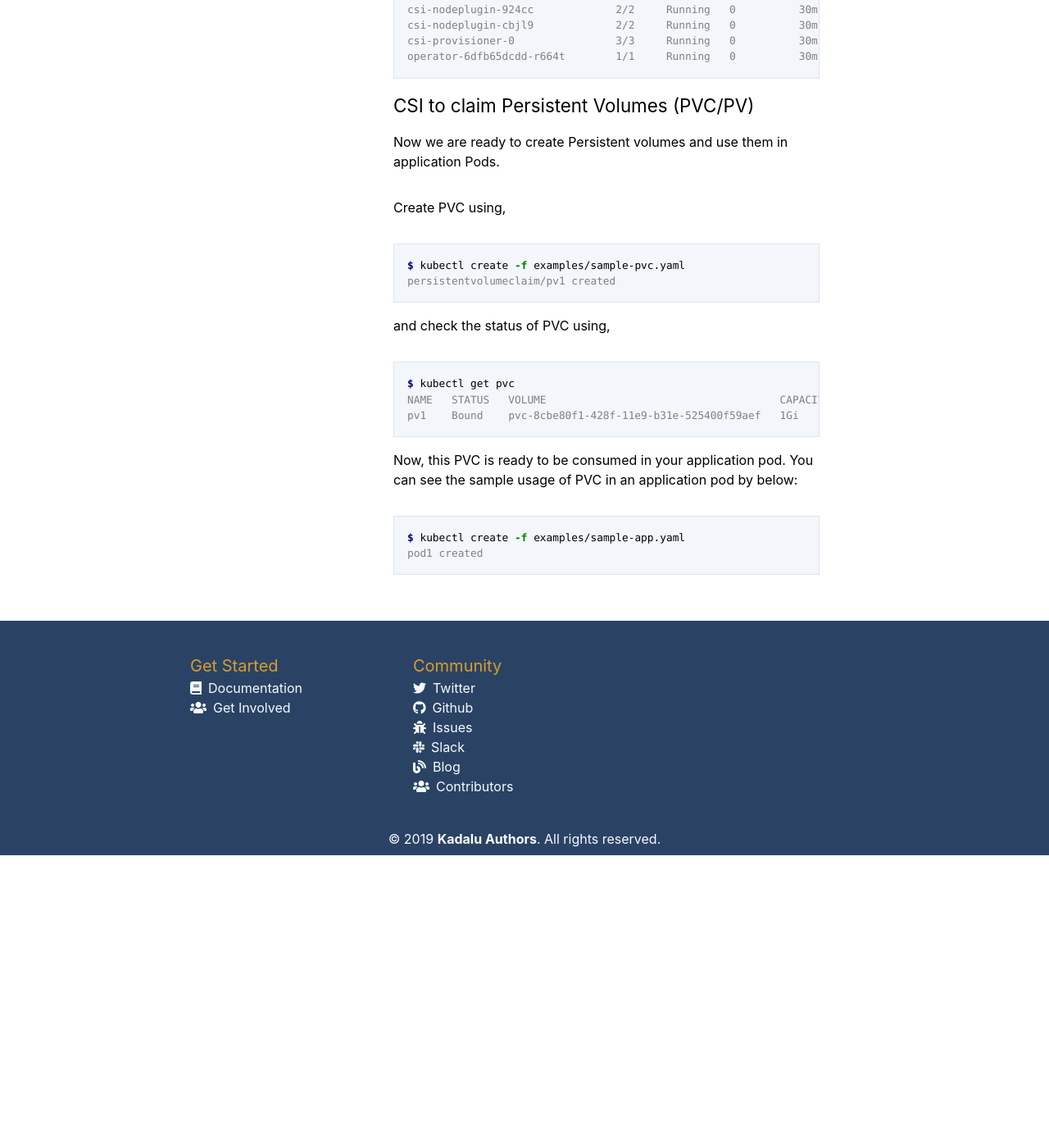
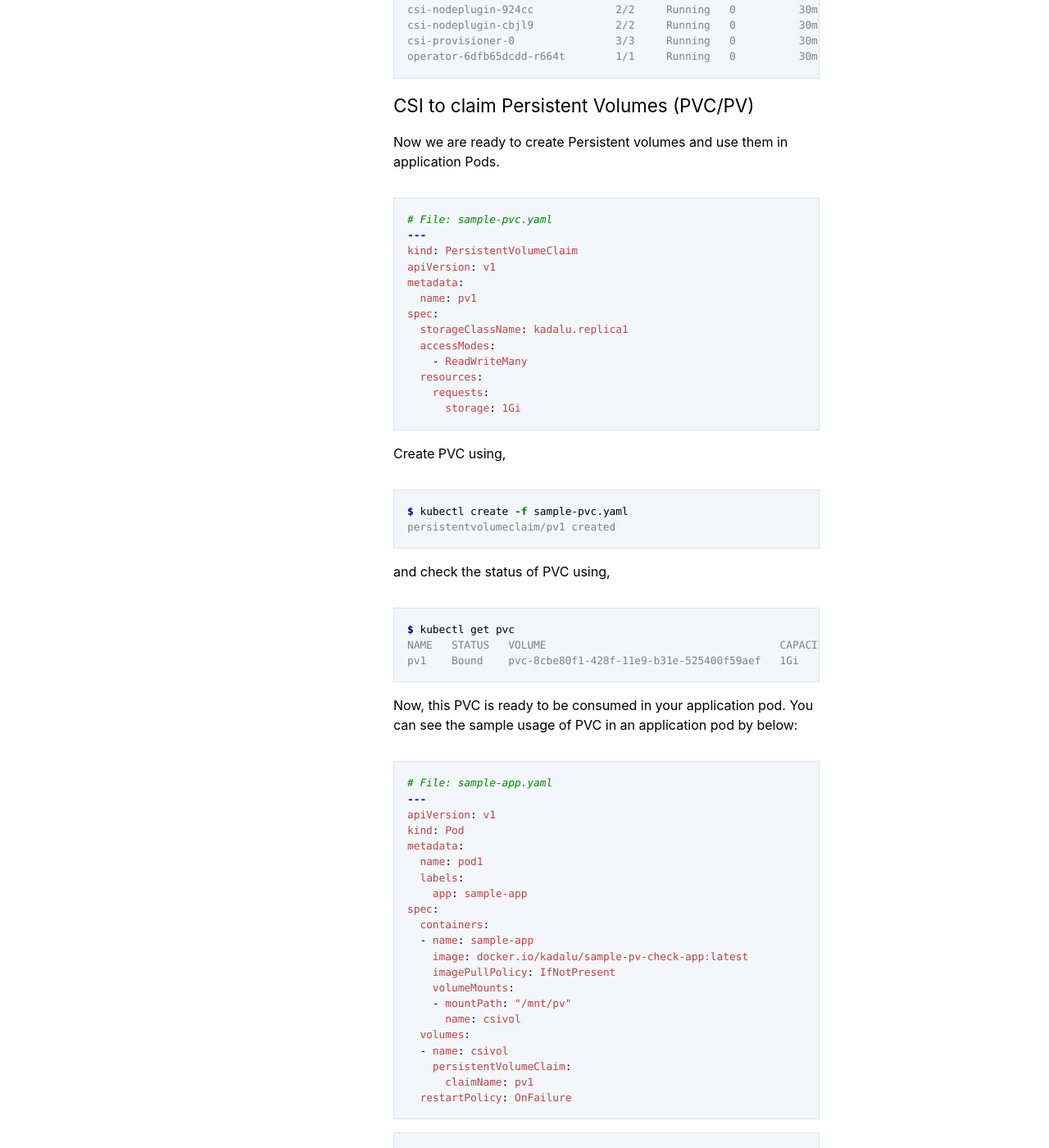
Before and after one commit to kadalu/kadalu.github.io, a Jekyll site: the page built from docs/quick-start.md, in a window 1280 px wide and 1400 px high, scrolled down 1316 px. Shown: the whole window at 82% size. Built offline with Jekyll 4.4.1, drawn with Linux system fonts in a browser that asks for light colours; before the commit the page ends 2359 px from its top, so only the background shows below that.

Commit message:
Added Example PVC and App yaml content to doc
Signed-off-by: Aravinda VK <mail@aravindavk.in>

````diff
--- a/docs/quick-start.md
+++ b/docs/quick-start.md
@@ -63,10 +63,26 @@ operator-6dfb65dcdd-r664t        1/1     Running   0          30m
 
 Now we are ready to create Persistent volumes and use them in application Pods.
 
+```yaml
+# File: sample-pvc.yaml
+---
+kind: PersistentVolumeClaim
+apiVersion: v1
+metadata:
+  name: pv1
+spec:
+  storageClassName: kadalu.replica1
+  accessModes:
+    - ReadWriteMany
+  resources:
+    requests:
+      storage: 1Gi
+```
+
 Create PVC using,
 
 ```console
-$ kubectl create -f examples/sample-pvc.yaml
+$ kubectl create -f sample-pvc.yaml
 persistentvolumeclaim/pv1 created
 ```
 
@@ -80,7 +96,31 @@ pv1    Bound    pvc-8cbe80f1-428f-11e9-b31e-525400f59aef   1Gi        RWO
 
 Now, this PVC is ready to be consumed in your application pod. You can see the sample usage of PVC in an application pod by below:
 
+```yaml
+# File: sample-app.yaml
+---
+apiVersion: v1
+kind: Pod
+metadata:
+  name: pod1
+  labels:
+    app: sample-app
+spec:
+  containers:
+  - name: sample-app
+    image: docker.io/kadalu/sample-pv-check-app:latest
+    imagePullPolicy: IfNotPresent
+    volumeMounts:
+    - mountPath: "/mnt/pv"
+      name: csivol
+  volumes:
+  - name: csivol
+    persistentVolumeClaim:
+      claimName: pv1
+  restartPolicy: OnFailure
+```
+
 ```console
-$ kubectl create -f examples/sample-app.yaml
+$ kubectl create -f sample-app.yaml
 pod1 created
 ```
````
